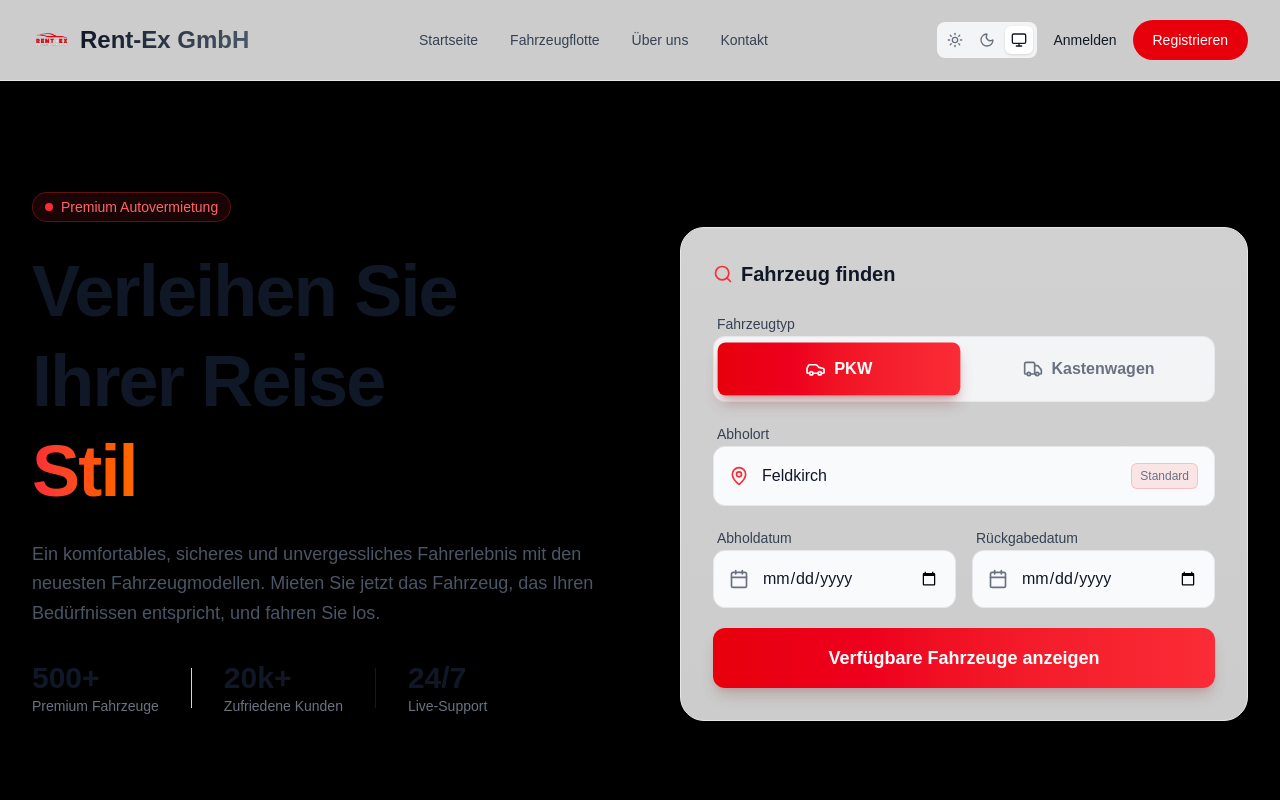
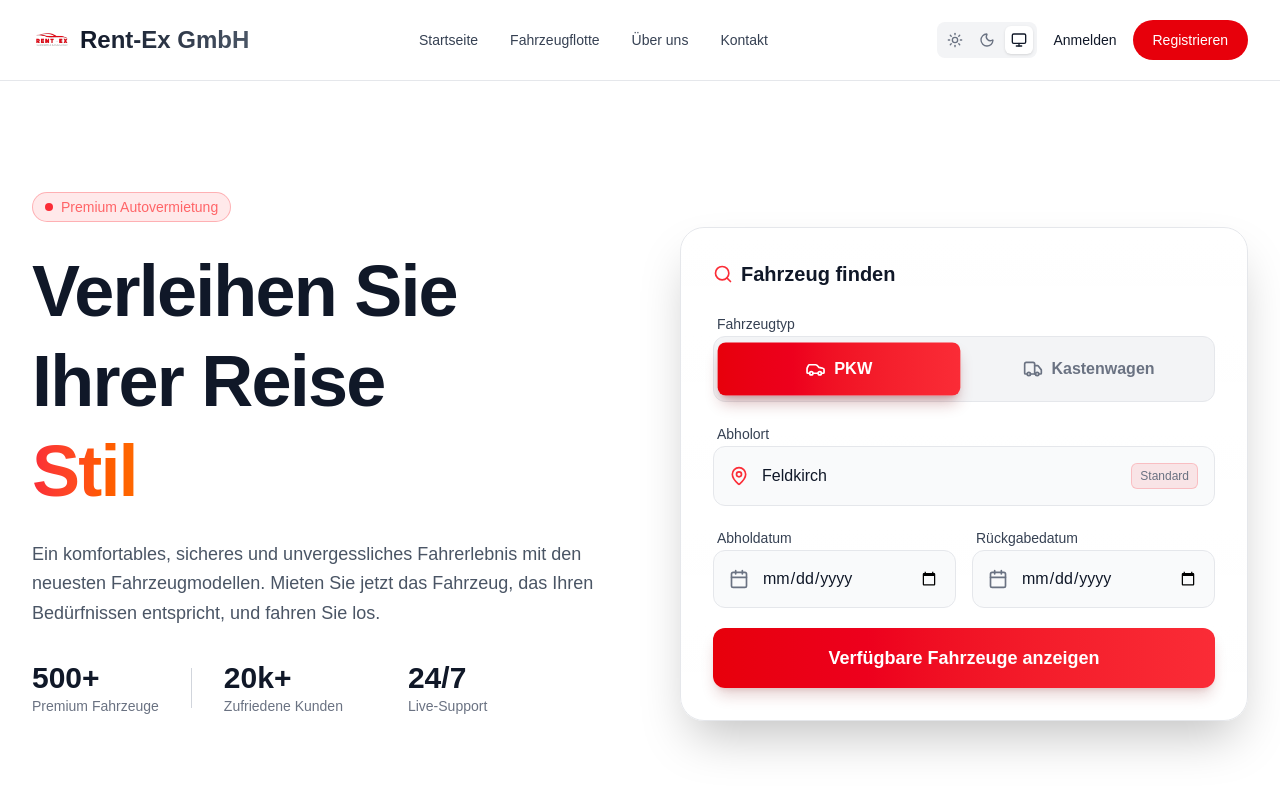
Before and after one commit to XezMetITSolutions/RentEx, a Next.js app: page / in a window 1280 px wide. Shown: the top 800 px of the page. Built offline with nearby package versions, Linux system fonts and the light colour scheme; no server answers; the database is empty.

Commit message:
Fix dark mode colors in page wrapper

```diff
--- a/app/page.tsx
+++ b/app/page.tsx
@@ -6,7 +6,7 @@ import Footer from "@/components/home/Footer";
 
 export default function Home() {
   return (
-    <div className="min-h-screen bg-black text-white relative selection:bg-red-500/30">
+    <div className="min-h-screen bg-white dark:bg-black text-gray-900 dark:text-white relative selection:bg-red-500/30">
       <Navbar />
 
       <main>
```
